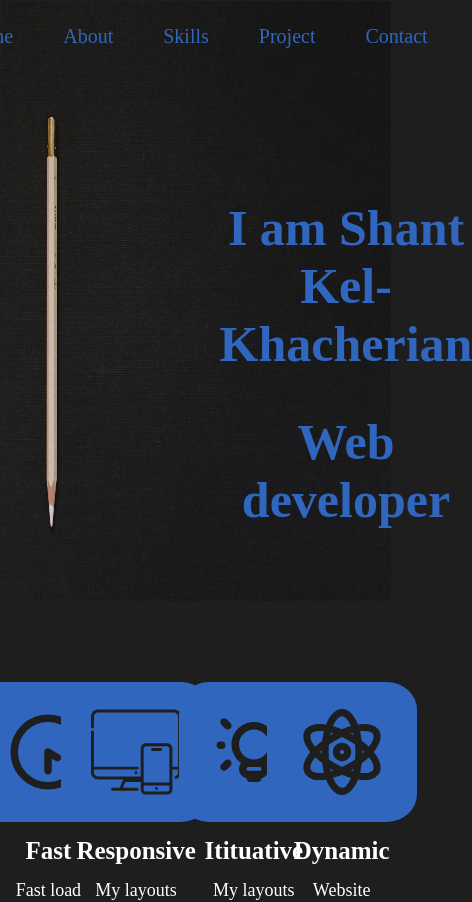
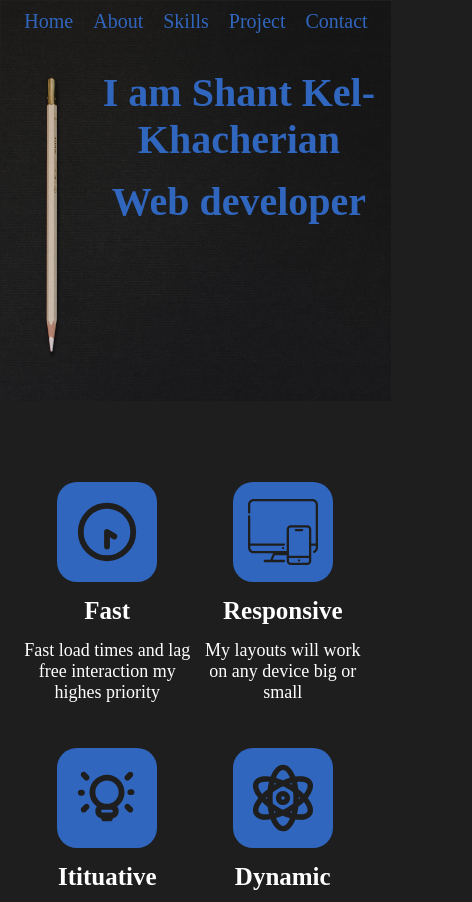
Before and after one commit to rasha-taher/Portfolio, a React (Create React App) app: page / in a window 390 px wide. Shown: the top 902 px of the page, 472 px wide, since content can reach past the window. Built offline with nearby package versions, Linux system fonts and the light colour scheme; no server answers; the HTML template or start-up script is replaced by a standard one.

Commit message:
Fixed the responsive

```diff
--- a/src/App.js
+++ b/src/App.js
@@ -4,15 +4,13 @@ import Footer from "./components/footer"
 import About from "./components/about"
 import Skills from "./components/skills"
 import ProjectsComponent from "./components/ProjectsComponent";
-import './style/a-responsive.css'
+
 import './style/about.css'
-import './style/a-responsive.css'
 import './style/App.css'
 import './style/header.css'
-import './style/r-responsive.css'
+import './style/style.css'
 import './style/responsive.css'
 import './style/skills.css'
-import './style/style.css'
 function App() {
   return (
     <div className="App">
--- a/src/style/responsive.css
+++ b/src/style/responsive.css
@@ -38,10 +38,186 @@
         margin-top: 2%;
         margin-bottom: 2%;
     }
+    .PenBackround{
+        height: 400px;
+      }
+      .header-menu {
+        justify-content: center;
+        margin-right: 5px;
+      }
+      .header-menu li {
+        margin: 5px;
+      }
+      .header-menu li a {
+        margin: 5px;
+        font-size: 20px;
+      }
+
+      .PenBackround p {
+        display: flex;
+        align-items: center;
+        justify-content: center;
+        margin-left: 22%;
+        font-size: 40px;
+
+        margin-bottom: 15px;
+      }
+      .TitleP {
+        padding: 0;
+      }
+
+      .name-title{
+        margin-top: 30px;
+        padding-top: 0px;
+        margin-left: -20px;
+      }
+      .work-title{
+        padding-top: 0px;
+        margin-left: 0px;
+      }
+
+      section {
+       flex-direction: column;
+        align-items: center;
+      }
+      section p:nth-child(2) {
+        font-size: 10x;
+      }
+      section p:nth-child(3) {
+        font-size: 10x;
+      }
+      .big-blue-div{
+        display: flex;
+        flex-direction: column;
+        align-items: center;
+        justify-content: center;
+      }
+      .bule-div{
+        display: flex;
+        flex-direction: row;
+        padding:15px;
+        width: 100%;
+      }
+      .bule-continer{
+        width: 50%;
+      }
+      .Bluediv{
+        width: 100px;
+       height: 100px;
+      }
+      .blue-image{
+
+        width: 70px;
+        height: 70px;
+      }
+
+      .blue-image:hover{
+        width:90px;
+        height:90px;
+      }
+      .contact-container{
+        flex-direction: column;
+    }
+    .inside-contact-container{
+        width: 100%;
+       margin-bottom: 10px;
+       display: flex;
+       justify-content: center;
+       align-items: center;
+      }
+      .contact-inp{
+        width: 300px;
+      }
+      .message-form{
+        padding: 15px;
+        font-size: 50px;
+      }
+      .get-in-touch-message{
+        padding: 15px;
+      }
+    footer{
+        flex-direction: column;
+    }
+    .footer-container{
+        width: 100%;
+        align-items: center;
+        justify-content: center;
+        margin-bottom: 5px;
+      }
+      .projects{
+        width: 200px;
+        height: 200px;
+      }
+
+     .info1{
+        margin-left: 10%;
+      }
+      .footer-titles{
+        margin-bottom: 5px;
+      }
+      .div1{
+        width: 100%;
+      }
 
 
 }
 @media screen and (min-width: 481px) and (max-width:1024px) {
+    .contact-container{
+        flex-direction: column;
+        align-items: center;
+        justify-content: center;
+    }
+    .inside-contact-container{
+        width: 100%;
+        width: 300px;
+       padding-left: 15px;
+       margin-bottom: 20px;
+
+    }
+    .slide {
+        flex: 0 0 25%;
+    }
+    .header-menu li a {
+        font-size: 25px;
+      }
+      .PenBackround p {
+        margin-left: 90px;
+      }
+      .container {
+        height: 100%;
+      }
+      section {
+        display: flex;
+        flex-direction: column;
+        align-items: center;
+      }
+      .Bluediv {
+        width: 200px;
+        height: 200px;
+      }
+      .image {
+        width: 200px;
+        height: 200px;
+        margin-top: 15px;
+      }
+      section p:nth-child(2) {
+        font-size: 40px;
+      }
+      section p:nth-child(3) {
+        font-size: 30px;
+      }
+     .Bluediv{
+      width: 150px;
+      height: 150px;
+     }
+
+    section p:nth-child(2) {
+      font-size: 20px;
+    }
+    section p:nth-child(3) {
+
+      font-size: 18px;
+    }
     .title{
         font-size:50px;
         font-weight: bold;
```
